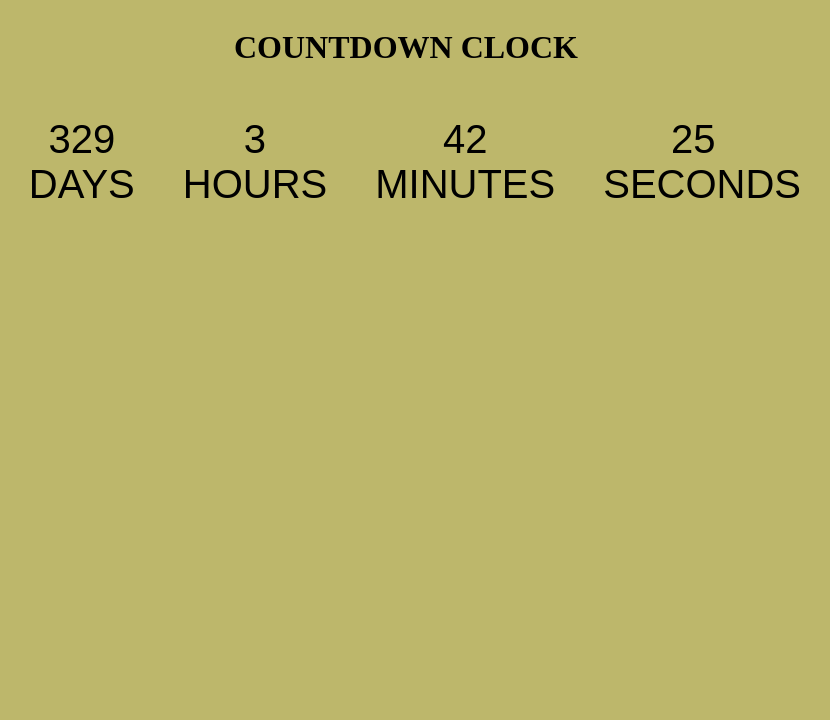
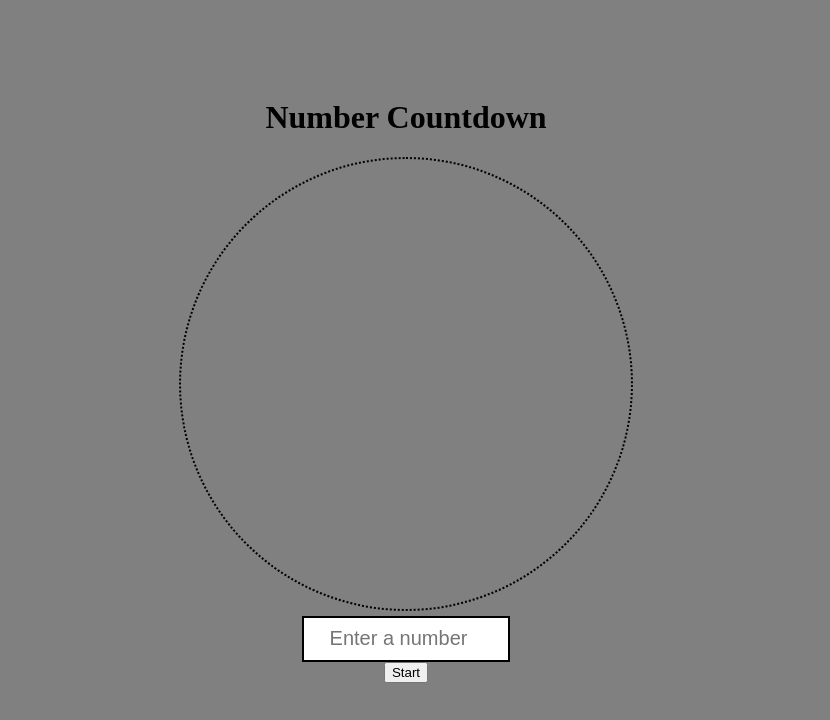
Before and after one commit to villarnovar/countdownTimer, a plain HTML site: page index.html in a window 1280 px wide. Shown: the whole page, without its empty margins (234-1064 px from the left). Drawn offline with Linux system fonts and the light colour scheme.

Commit message:
Add files via upload

```diff
--- a/app.js
+++ b/app.js
@@ -1,31 +1,47 @@
+let number = document.querySelector("input");
+let button = document.getElementById("button");
+let display = document.getElementById("container");
+let body = document.getElementById("body");
+
+function start(e){
+    let read = Math.round(number.value);
+
+    let countdown = setInterval(() => {
+        var r = Math.floor(Math.random() * 256);
+        var g = Math.floor(Math.random() * 256);
+        var b = Math.floor(Math.random() * 256);
+        body.style.backgroundColor = `rgb(${r}, ${g}, ${b})`;
+        display.style.fontSize = "200px";
+
+        display.innerHTML = read;
+        read -=1;
+        if(read < 0){
+            clearInterval(countdown);
+            document.getElementById("button").disabled = false;
+            display.innerHTML = "FINISHED";
+            display.style.fontSize = "95px";
+        }else {
+            read.value  = '';
+            document.getElementById("button").disabled = true;
+
+        }
+    }
+    ,1000);
+    if(document.querySelector("input").value.trim()=== " "){
+
+        display.innerHTML = " ";
+        display.style.fontSize = "50px";
+        body.style.backgroundColor = "white";
+        alert("Enter a Number");
+    }
+
+if(number.value > 1000){
+    alert("Enter 1000 or below");
+    clearInterval(countdown)
+}
+
+    e.preventDefault();
+};
 
 
-var countdownTime = new Date("December 31, 2020 24:00:00").getTime();
-
-
-var countDown = setInterval(function() {
-    var currentTime = new Date().getTime();
-
-    var subResult = countdownTime - currentTime;
-
-    var days = Math.floor(subResult/ (1000 * 60 * 60 * 24));
-    var hours = Math.floor((subResult % (1000 * 60 * 60 * 24)) / (1000 *60 * 60));
-    var minutes = Math.floor((subResult % (1000 * 60 * 60)) / (1000 *60));
-    var seconds = Math.floor((subResult % (1000 * 60)) / 1000);
-  //  console.log(subResult);
-   // console.log(days);
-   // console.log(hours);
-   // console.log(minutes);
-   // console.log(seconds);
-
-   if(subResult < 0){
-       clearInterval(countDown);
-       days = 0, hours = 0, minutes = 0, seconds = 0;
-       alert("HAPPY NEW YEAR!!!!!")
-   }
-   document.getElementById("days").children[0].innerText = days;
-   document.getElementById("hours").children[0].innerText = hours;
-   document.getElementById("minutes").children[0].innerText = minutes;
-   document.getElementById("seconds").children[0].innerText = seconds;
-
-}, 1000);
+button.addEventListener("click", start);
--- a/index.html
+++ b/index.html
@@ -4,38 +4,25 @@
     <meta charset="UTF-8">
     <meta name="viewport" content="width=device-width, initial-scale=1.0">
     <meta http-equiv="X-UA-Compatible" content="ie=edge">
-    <link rel="stylesheet" type="text/css" href="style.css">
-    <title>Countdown Timer</title>
+    <link rel="stylesheet" href="style.css">
+    <title>Number Countdown</title>
 </head>
 <body>
-    <h1>Countdown clock</h1>
+    <div id="body">
+        <h1>Number Countdown </h1>
+        <div>
+            <div id="container"></div>
 
-    <div id="display">
-        <div id="days">
-            <div class="number"></div>
-            <div id="output">DAYS</div>
+            <form>
+                <input type="number" id="number"  min = "0" max ="1000" placeholder="Enter a number" required>
+            </form>
         </div>
 
-        <div id="hours">
-            <div class="number"></div>
-            <div id="output">HOURS</div>
-        </div>
-
-
-        <div id="minutes">
-            <div class="number"></div>
-            <div id="output">MINUTES</div>
-        </div>
-
-        <div id="seconds">
-            <div class="number"></div>
-            <div id="output">SECONDS</div>
-        </div>
-
+        <button id="button">Start</button>
+    </div>
 
     </div>
+    <script src="app.js"></script>
 
-
-<script src = "app.js"></script>
 </body>
 </html>
--- a/style.css
+++ b/style.css
@@ -1,23 +1,36 @@
-*{
-    text-align: center;
-    align-content: center;
-    background-color: darkkhaki;
+body{
+    margin: 0px;
+    padding: 0px;
+    background-color: gray;
 }
 
-#display{
-    display: flex;
-    justify-content: center;
-    width: 450px;
-    margin: auto;
-    padding: 29px 0;
+#body{
+    margin-top: -20px;
+    padding: 0px;
+    height: 100vh;
+    align-content: center;
+    text-align: center;
+}
+h3{
+    margin-top: -20px;
 }
 
-#days, #hours, #minutes, #seconds{
-    width: 40%;
-    padding: 0 24px;
-    font-family: Arial, sans-serif;
-    font-size: 40px;
+#container{
+    border: 2px solid black;
+    border-style: dotted;
+    width: 450px;
+    height: 450px;
+    border-radius: 50%;
+    margin: 0 auto;
+    font-size: 250px;
+    line-height: 500px;
 }
-h1{
-    text-transform: uppercase;
+
+input{
+    height: 40px;
+    width: 200px;
+    text-align: center;
+    margin-top: 5px;
+    font-size: 20px;
+    border: 2px solid black;
 }
```
